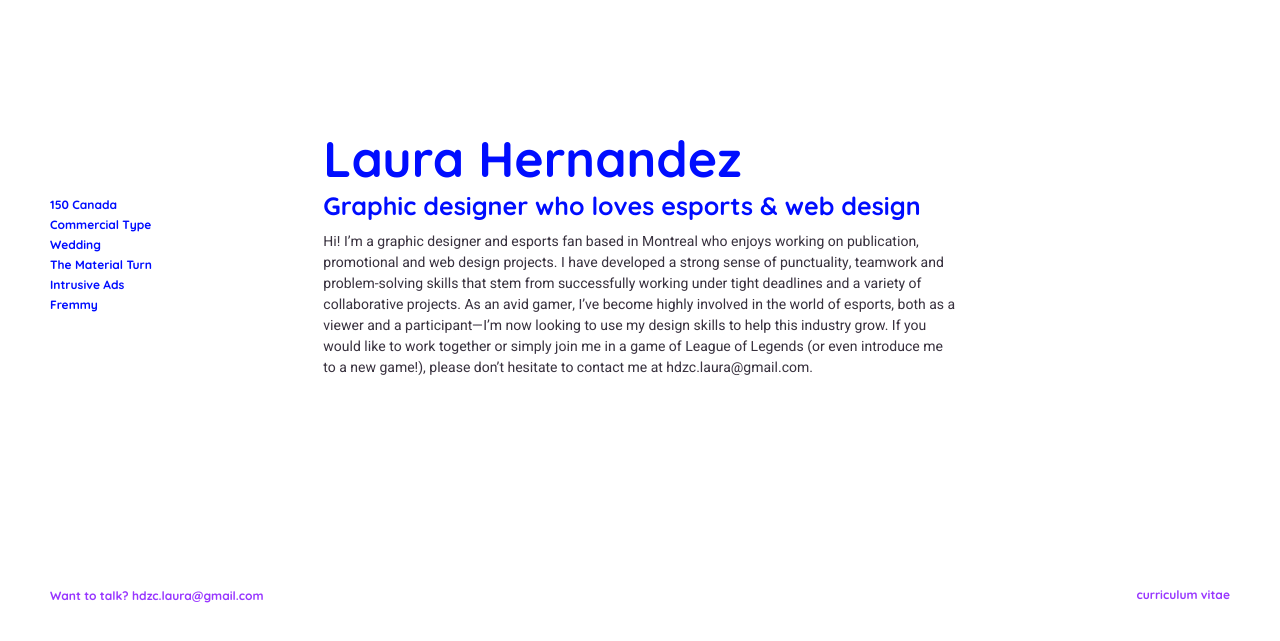
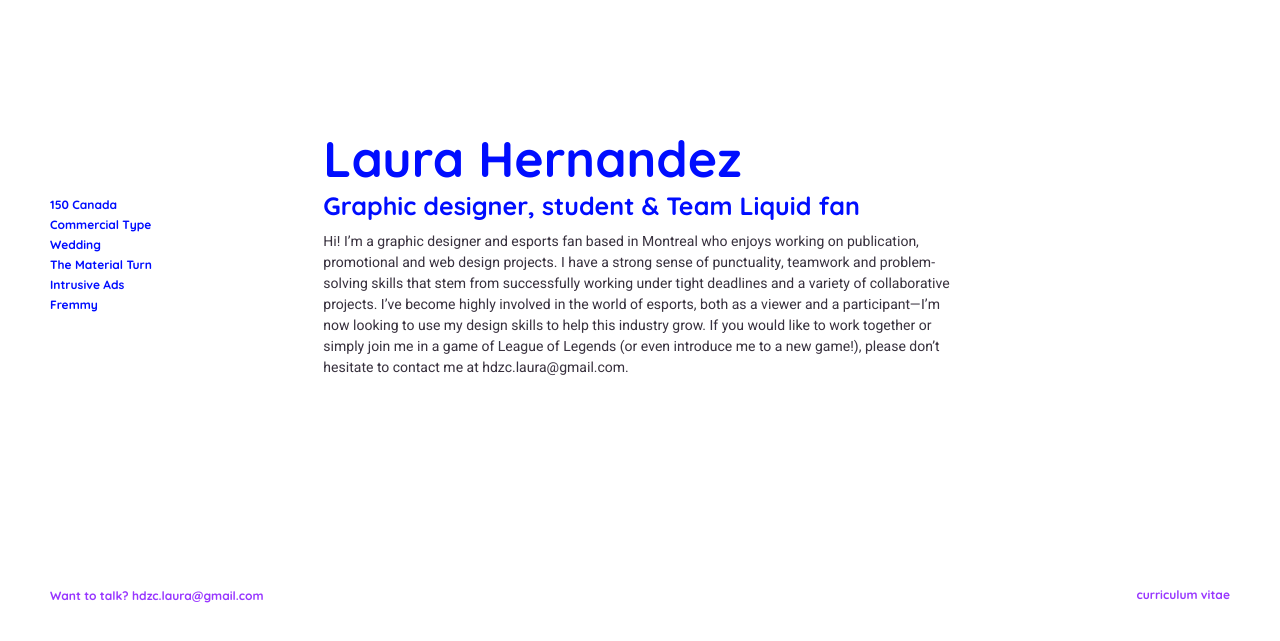
Before and after one commit to Laura-Hdz/portfolio, a plain HTML site: page html/about.html in a window 1280 px wide. Shown: the part 147-788 px from the top of the page. Drawn offline with Linux system fonts and the light colour scheme.

Commit message:
Update about.html

```diff
--- a/html/about.html
+++ b/html/about.html
@@ -19,8 +19,8 @@
 
       <div class="item-c">
 			     <h1>Laura Hernandez</h1>
-           <h2>Graphic designer who loves esports & web design</h2>
-           <p>Hi! I’m a graphic designer and esports fan based in Montreal who enjoys working on publication, promotional and web design projects. I have developed a strong sense of punctuality, teamwork and problem-solving skills that stem from successfully working under tight deadlines and a variety of collaborative projects. As an avid gamer, I’ve become highly involved in the world of esports, both as a viewer and a participant—I’m now looking to use my design skills to help this industry grow. If you would like to work together or simply join me in a game of League of Legends (or even introduce me to a new game!), please don’t hesitate to contact me at hdzc.laura@gmail.com.</p>
+           <h2>Graphic designer, student & Team Liquid fan</h2>
+           <p>Hi! I’m a graphic designer and esports fan based in Montreal who enjoys working on publication, promotional and web design projects. I have a strong sense of punctuality, teamwork and problem-solving skills that stem from successfully working under tight deadlines and a variety of collaborative projects. I’ve become highly involved in the world of esports, both as a viewer and a participant—I’m now looking to use my design skills to help this industry grow. If you would like to work together or simply join me in a game of League of Legends (or even introduce me to a new game!), please don’t hesitate to contact me at hdzc.laura@gmail.com.</p>
       </div>
 
       <div class="item-d">
@@ -37,7 +37,7 @@
         </div>
 
       <div class="item-f">
-           <a href="https://drive.google.com/file/d/1iTLrZ3ALXhAP2vRwMcyzgpiBg-FglSHM/view?usp=sharing" target="_blank">curriculum vitae</a>
+           <a href="https://drive.google.com/file/d/1V9lr7HB1xbNNQ1EcHO9uRw55qud65hW7/view?usp=sharing" target="_blank">curriculum vitae</a>
       </div>
 
     </div>
```
